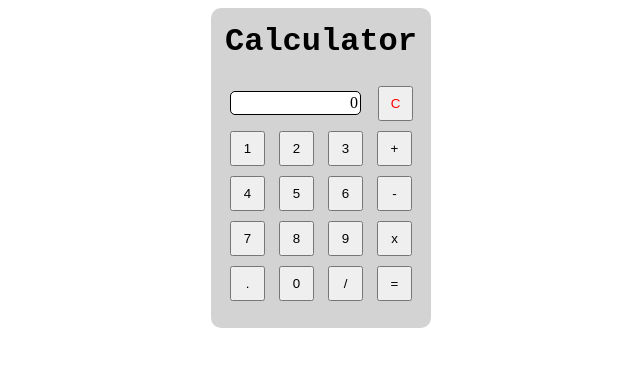
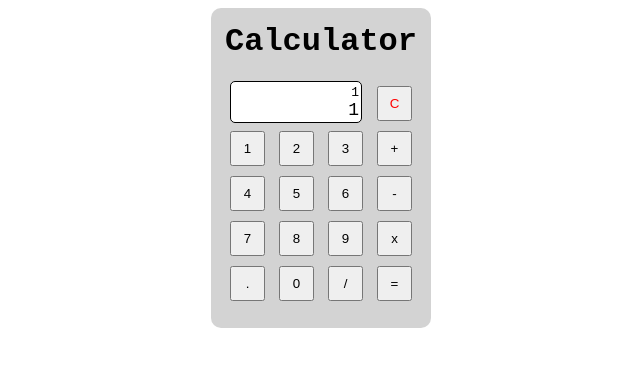
Before and after one commit to LukeBeaumont/calculator, a plain HTML site: page index.html in a window 1280 px wide. Shown: the whole page, without its empty margins (319-959 px from the left). Drawn offline with Linux system fonts and the light colour scheme.

Commit message:
Edit screen to include current and previous inputs

```diff
--- a/index.html
+++ b/index.html
@@ -14,9 +14,13 @@
       <div class="header">
         <h1>Calculator</h1>
       </div>
-      <div class="row">
-        <div class="display">0</div>
-        <button class="buttons" id="clear">C</button>
+
+      <div class="top-display">
+        <div class="screen">
+          <div class="previous">1</div>
+          <div class="current">1</div>
+        </div>
+          <button class="buttons" id="clear">C</button>
       </div>
       <div class="first-row">
         <button class="buttons">1</button>
--- a/styles.css
+++ b/styles.css
@@ -23,23 +23,41 @@ h1 {
     color: red;
 }
 
-.row {
-    display: flex;
-    gap: 12px;
-    align-items: first baseline;
 
 
+.top-display {
+
+    display: flex;
+    gap: 10px;
+    margin-left: 10px;
+    margin-right: 5px;
+
 }
-.display {
+
+.screen {
+    display: flex;
+    justify-content: center;
+    align-items: flex-end;
+    flex-direction: column;
     background-color: white;
-    width: 125px;
-    padding: 2px;
-    margin-bottom: 10px;
-    margin-left: 6px;
-    justify-content: right;
-    display: flex;
-    border: black 1px solid;
-    border-radius: 5px;
+     border: black 1px solid;
+     border-radius: 5px;
+     height: 40px;
+     width: 130px;
+
+}
+
+.previous {
+    font-family: 'Courier New', Courier, monospace;
+    font-size: small;
+    margin-right: 2px;
+
+}
+
+.current {
+    font-family: 'Courier New', Courier, monospace;
+    font-size: large;
+    margin-right: 2px;
 
 }
 
```
